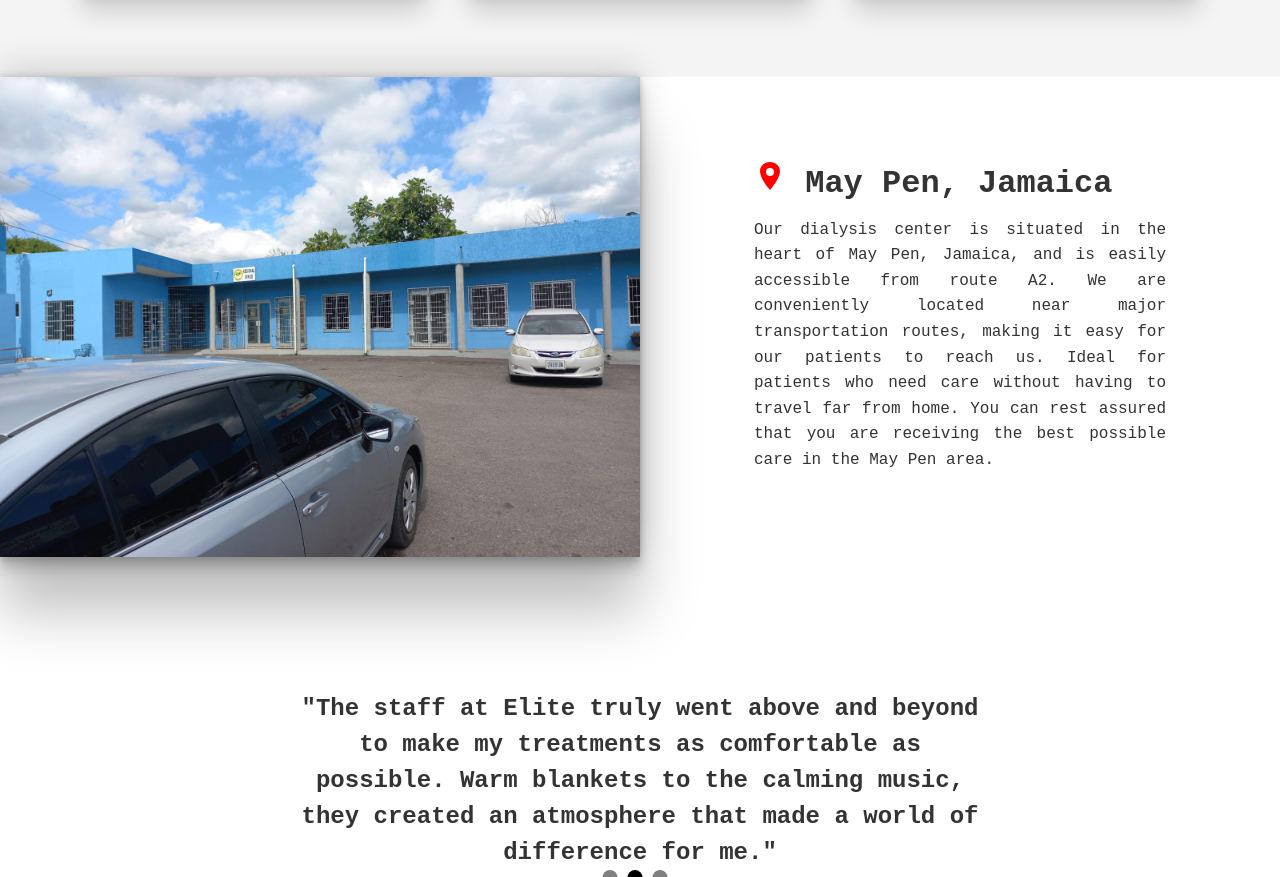
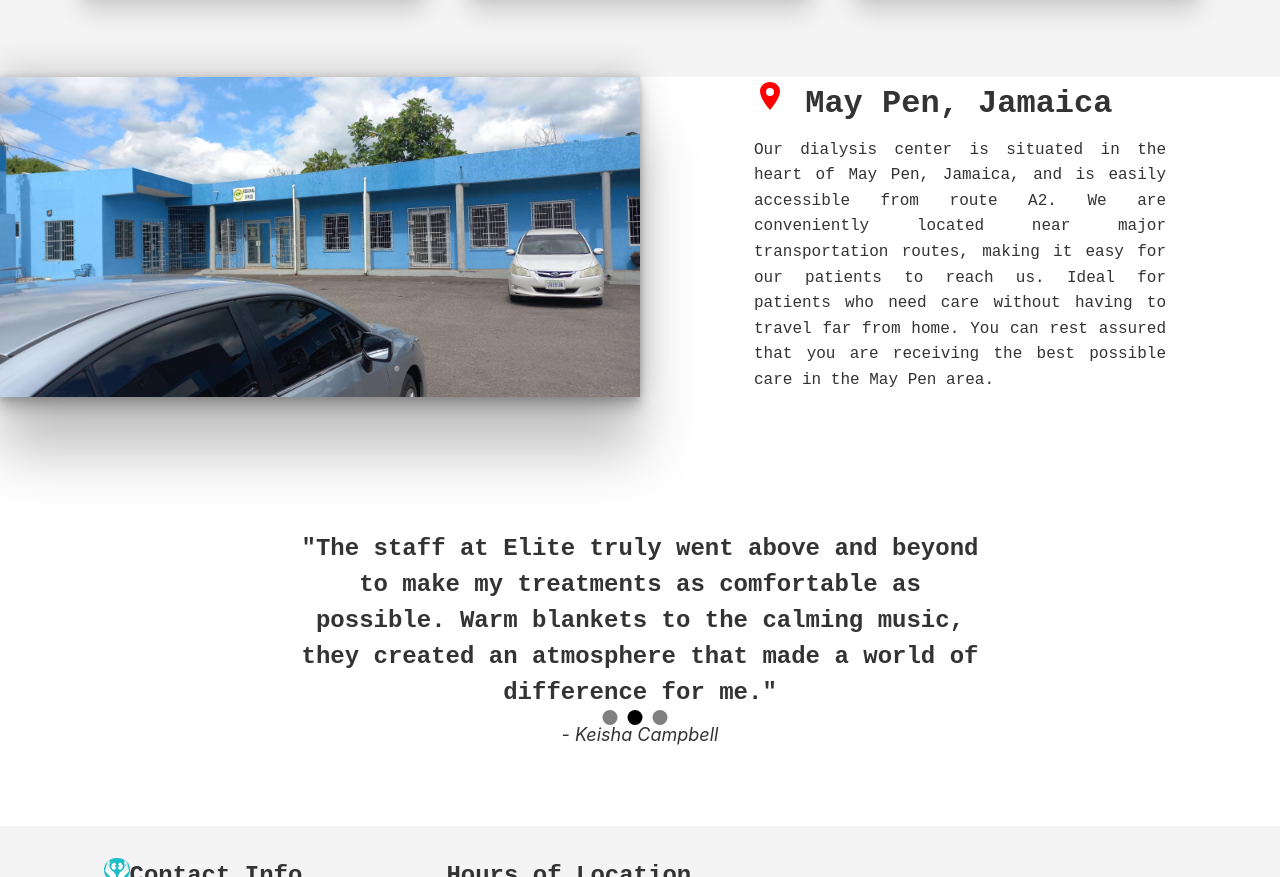
Before and after one commit to errolgh/elite-dialysis-services, a Gatsby site: page / in a window 1280 px wide. Shown: the part 1663-2540 px from the top of the page. Built offline with nearby package versions, Linux system fonts and the light colour scheme; Gatsby itself is replaced by a stand-in of ours.

Commit message:
imagetextrow updated

```diff
--- a/src/components/ImageTextRow/index.jsx
+++ b/src/components/ImageTextRow/index.jsx
@@ -5,27 +5,43 @@ import Theme from "../../utils/globals/Theme";
 // Define the styled components for the image and text
 const Wrapper = styled.div`
   display: flex;
+  flex-direction: column;
   align-items: center;
   justify-content: space-between;
   margin-bottom: 60px;
+
+  @media (min-width: ${Theme.breakpoints.md}px) {
+    flex-direction: row;
+  }
   `;
 
 const Image = styled.img`
-  width: 50%;
-  height: 60vh;
   object-fit: cover;
   /* padding: 50px; */
   /* padding-right: 1px;
   padding-bottom: 1px; */
   /* box-shadow: rgba(50, 50, 93, 0.25) 0px 50px 100px -20px, rgba(0, 0, 0, 0.3) 0px 30px 60px -30px, rgba(10, 37, 64, 0.35) 0px -2px 6px 0px inset; */
   box-shadow: rgba(0, 0, 0, 0.25) 0px 54px 55px, rgba(0, 0, 0, 0.12) 0px -12px 30px, rgba(0, 0, 0, 0.12) 0px 4px 6px, rgba(0, 0, 0, 0.17) 0px 12px 13px, rgba(0, 0, 0, 0.09) 0px -3px 5px;
-`;
+  order: 1;
+  width: 100%;
+  height: 40vh;
+
+  @media (min-width: ${Theme.breakpoints.md}px) {
+    width: 50%;
+    order: 2;
+  }
+
+  `;
 
 const TextWrapper = styled.div`
-  width: 40%;
-  padding: 0 50px;
   margin: 0 auto;
-  text-align: justify;
+  padding: 20px 16px;
+  @media (min-width: ${Theme.breakpoints.md}px) {
+      width: 40%;
+      padding: 0 50px;
+      text-align: justify;
+      order: 2;
+  }
 `;
 
 const Title = styled.h2`
```
